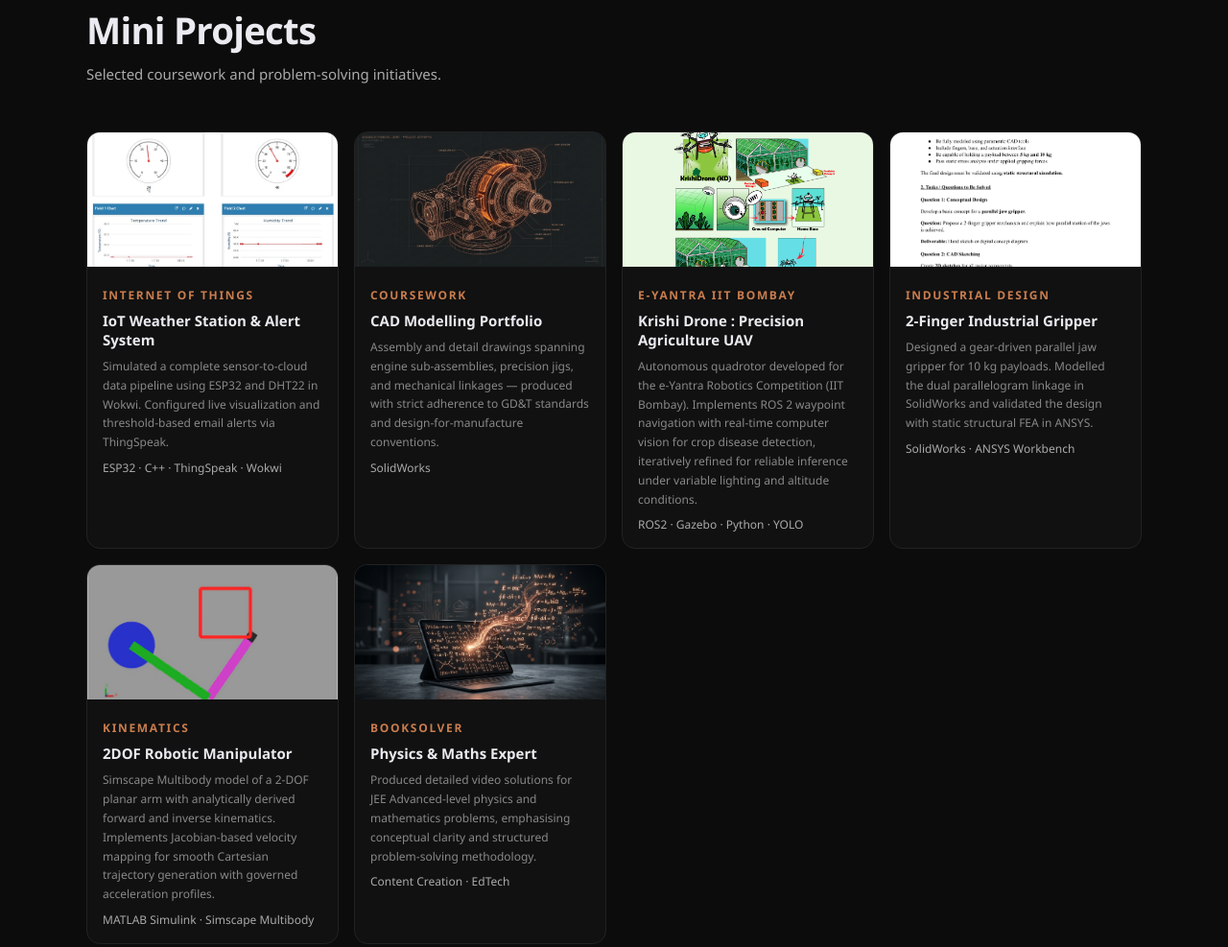
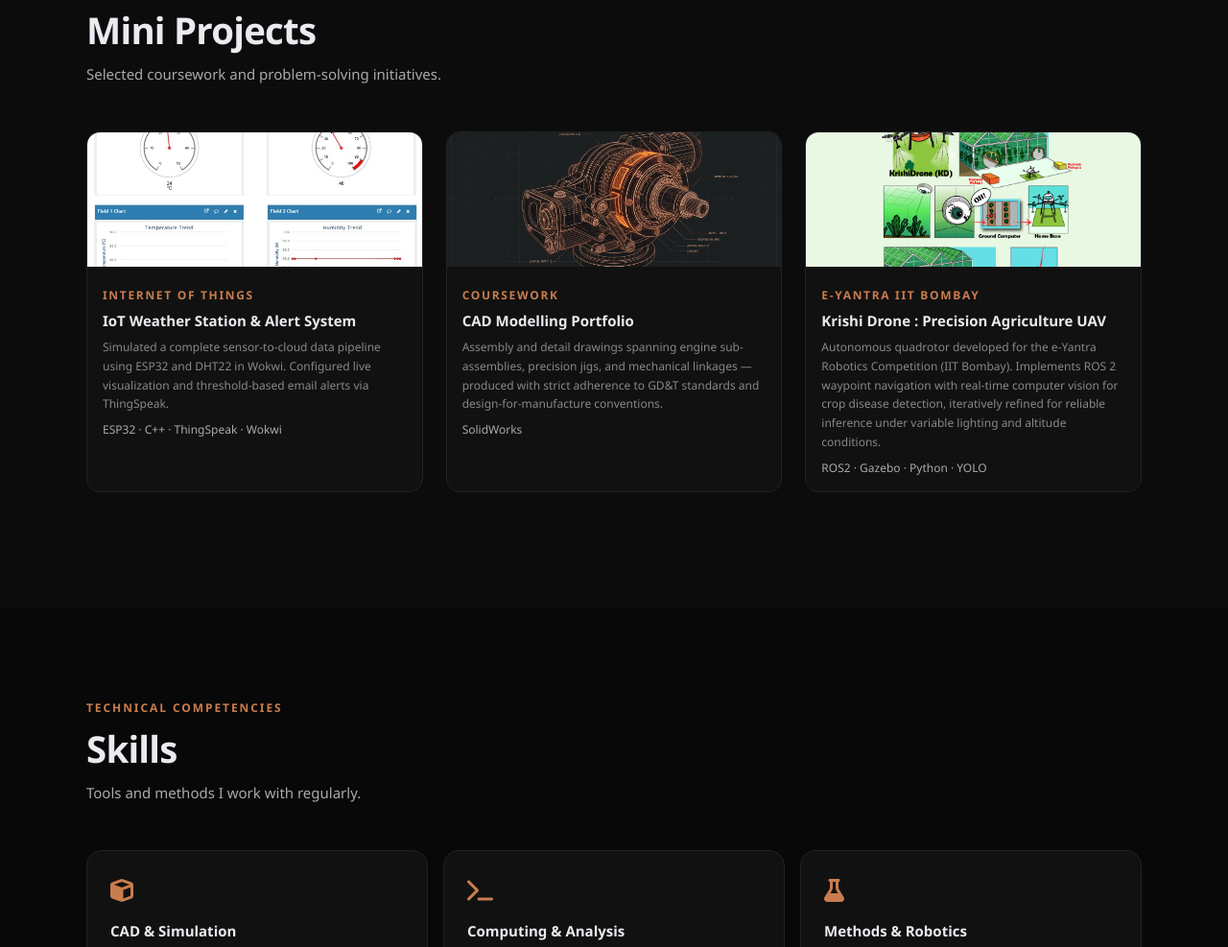
Before and after one commit to Rudra-CDRI/Rudra-CDRI.github.io, a plain HTML site: page index.html in a window 1280 px wide. Shown: the part 3161-4148 px from the top of the page at 96% size. Drawn offline with Linux system fonts and the light colour scheme; a script that the page names is missing.

Commit message:
style: Convert Mini Projects grid into a horizontal slider

```diff
--- a/index.html
+++ b/index.html
@@ -240,8 +240,37 @@ html { scrollbar-width: none; }
 .proj-tools span{color:#888;}
 
 /* MINI PROJECTS */
-.mini-grid{display:grid;grid-template-columns:repeat(auto-fit,minmax(230px,1fr));gap: 16px;}
-.mini-card{ background:#fff;border:1px solid #e8e4dc;border-radius:14px; overflow:hidden;transition:transform 200ms ease-out, box-shadow 200ms ease-out;box-shadow .25s; }
+.mini-grid {
+  display: flex;
+  overflow-x: auto;
+  gap: 24px;
+  scroll-behavior: smooth;
+  scroll-snap-type: x mandatory;
+  padding-bottom: 24px;
+  -ms-overflow-style: none;  /* IE and Edge */
+  scrollbar-width: none;  /* Firefox */
+}
+.mini-grid::-webkit-scrollbar {
+  display: none;
+}
+.mini-card {
+  flex: 0 0 calc(33.333% - 16px);
+  min-width: 280px;
+  scroll-snap-align: start;
+  background:#fff;
+  border:1px solid #e8e4dc;
+  border-radius:14px;
+  overflow:hidden;
+  transition:transform 200ms ease-out, box-shadow 200ms ease-out;
+}
+@media (max-width: 768px) {
+  .mini-card {
+    flex: 0 0 calc(85% - 16px);
+  }
+}
+
+
+
 .mini-card:hover{transform:scale(1.02);box-shadow:0 16px 40px rgba(0,0,0,.08);}
 .mini-card-img{width:100%;height:140px;object-fit:cover;}
 .mini-card-body{padding: 16px;}
```
